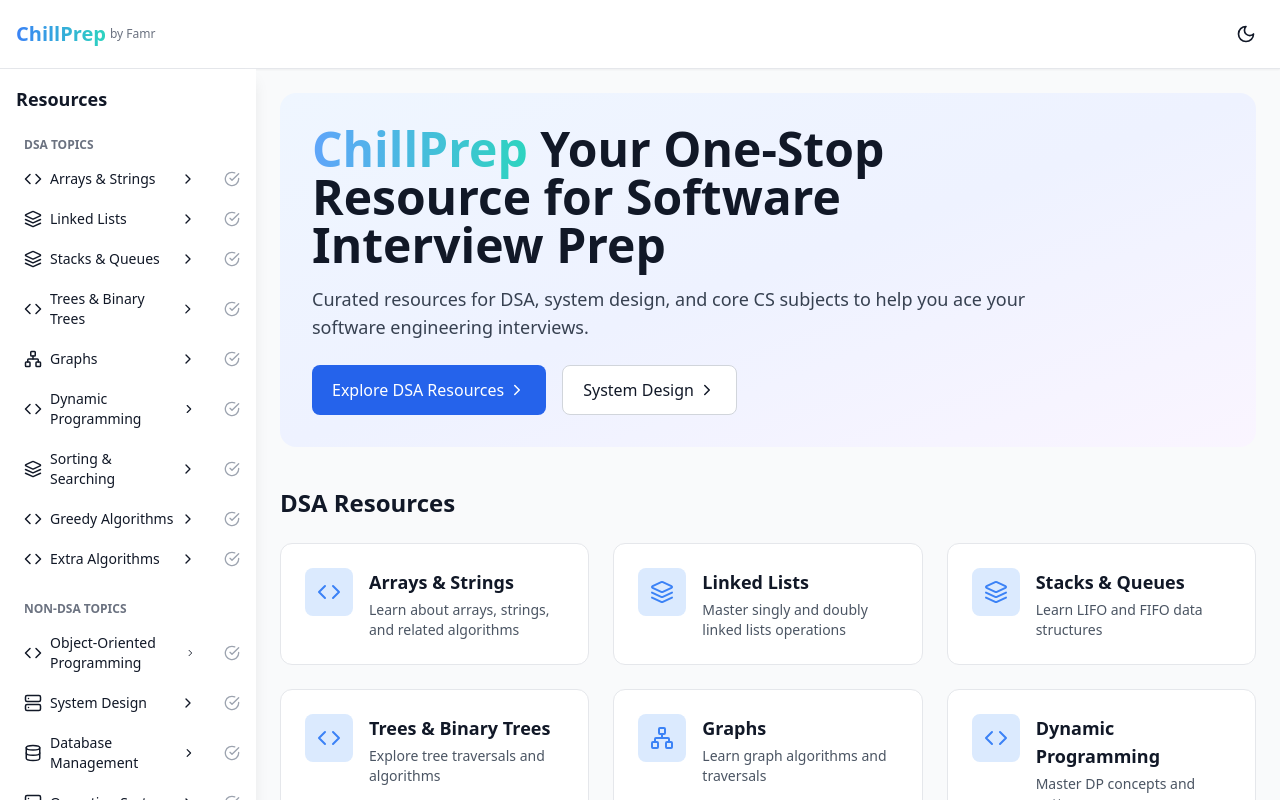
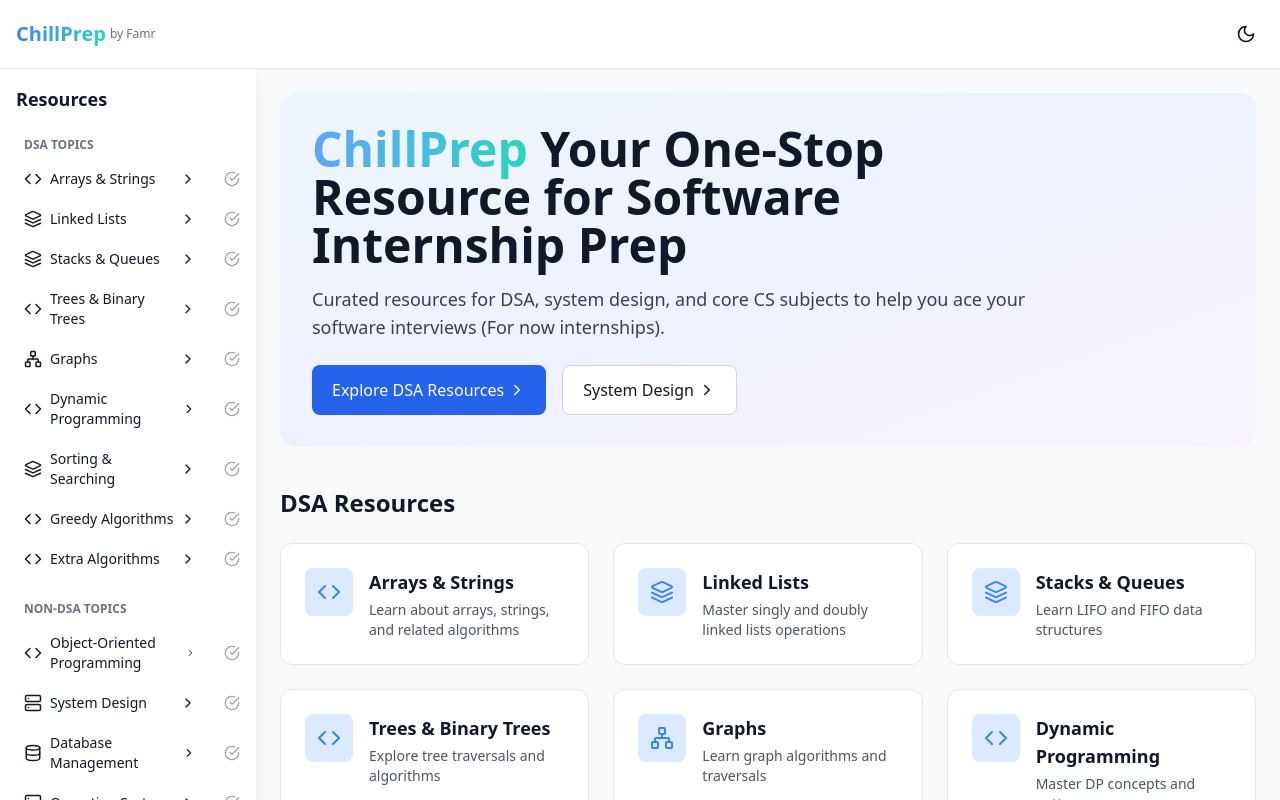
Before and after one commit to MegaaDev/chillPrep, a React (Vite) app: page / in a window 1280 px wide. Shown: the top 800 px of the page. Built offline with nearby package versions, Linux system fonts and the light colour scheme.

Commit message:
intern intern intern

```diff
--- a/index.html
+++ b/index.html
@@ -4,10 +4,12 @@
     <meta charset="UTF-8" />
     <link rel="icon" type="image/svg+xml" href="/vite.svg" />
     <meta name="viewport" content="width=device-width, initial-scale=1.0" />
-    <title>ChillPrep for Famr - Software Interview Preparation Resources</title>
+    <title>
+      ChillPrep for Famr - Software Internship Preparation Resources
+    </title>
     <meta
       name="description"
-      content="One-stop shop for all software interview preparation resources - DSA, System Design, OS, DBMS, OOPs, and more"
+      content="One-stop shop for all software internship preparation resources - DSA, System Design, OS, DBMS, OOPs, and more"
     />
   </head>
   <body>
--- a/src/pages/Home.tsx
+++ b/src/pages/Home.tsx
@@ -50,7 +50,7 @@ const Home: React.FC = () => {
               ChillPrep
             </span>{" "}
             <span className={theme === "dark" ? "text-white" : "text-gray-900"}>
-              Your One-Stop Resource for Software Interview Prep
+              Your One-Stop Resource for Software Internship Prep
             </span>
           </h1>
           <p
@@ -59,7 +59,7 @@ const Home: React.FC = () => {
             }`}
           >
             Curated resources for DSA, system design, and core CS subjects to
-            help you ace your software engineering interviews.
+            help you ace your software interviews (For now internships).
           </p>
           <div className="flex flex-wrap gap-4">
             <Link
```
